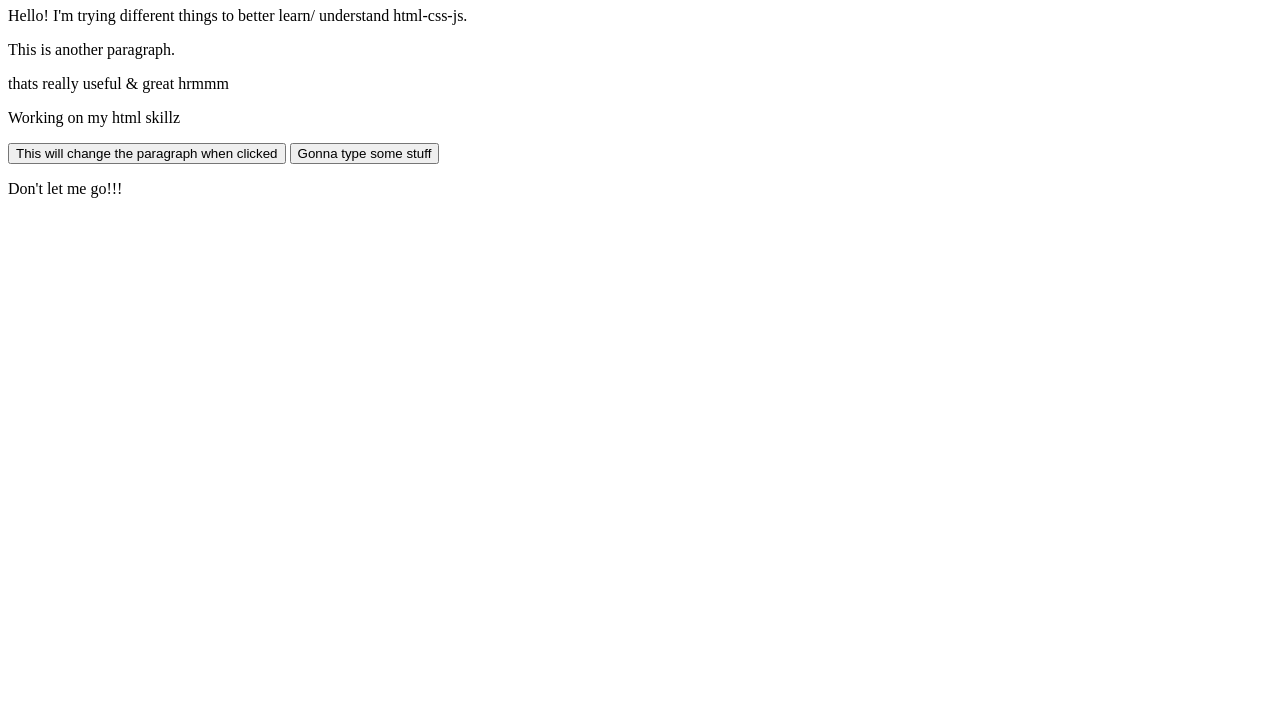
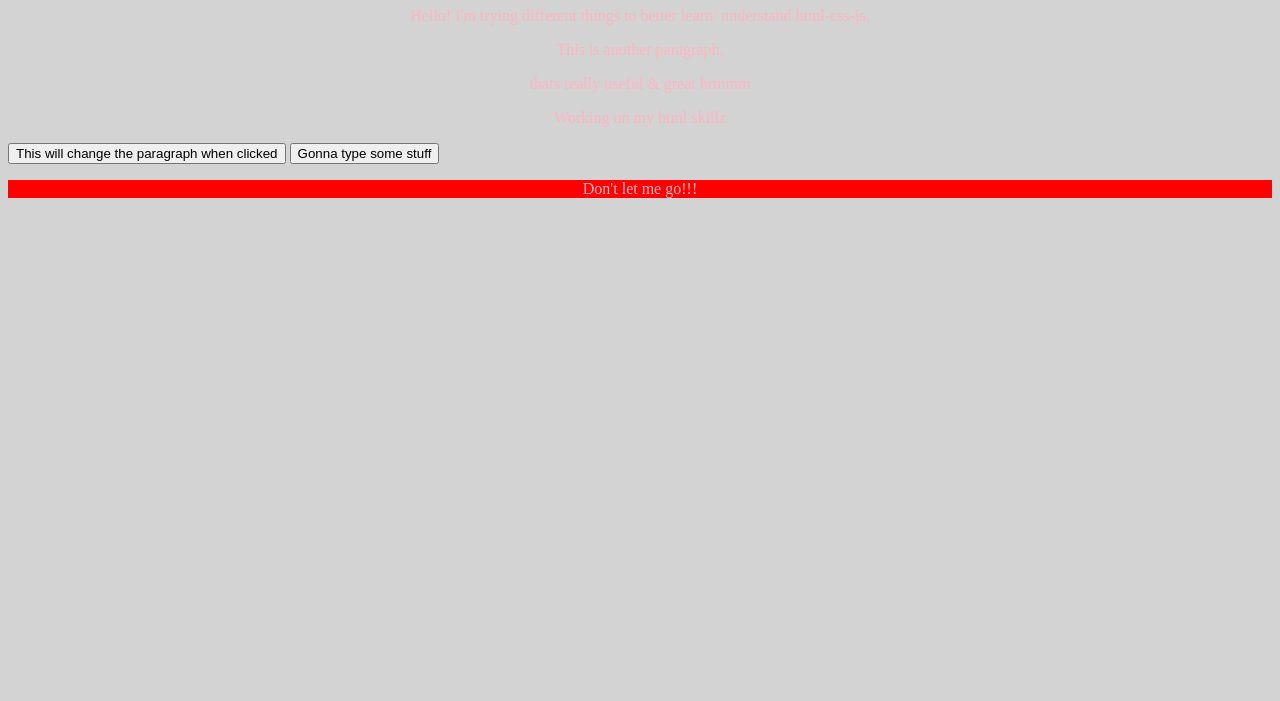
Before and after one commit to Ms-spasmodic/Ms-spasmodic.github.io, a plain HTML site: page index.html in a window 1280 px wide. Shown: the part 99-800 px from the top of the page. Drawn offline with Linux system fonts and the light colour scheme.

Commit message:
link external css

```diff
--- a/index.html
+++ b/index.html
@@ -9,6 +9,7 @@
     <link rel="Site"
         href="https://ms-spasmodic.tumblr.com">
 <script src="javascript/Practice.js"></script>
+<link rel="stylesheet" type="text/css" href="Index.css">
 <script>var i = 0;
         var txt = 'Lorem ipsum dummy text blabla.';
         var speed = 50;
```
